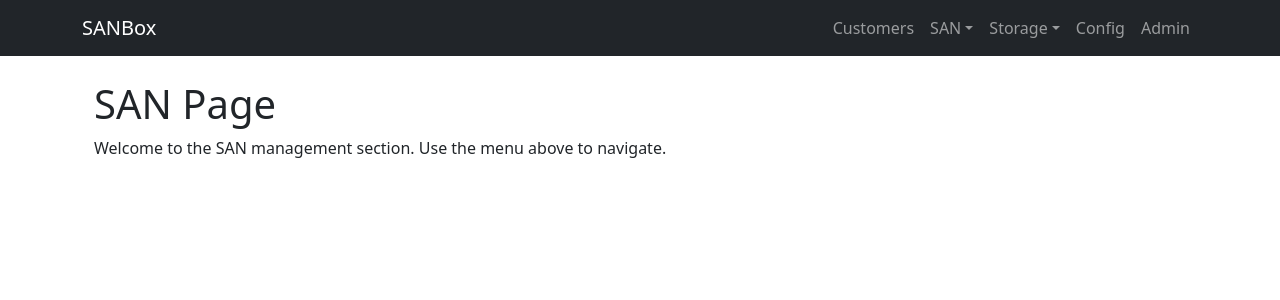
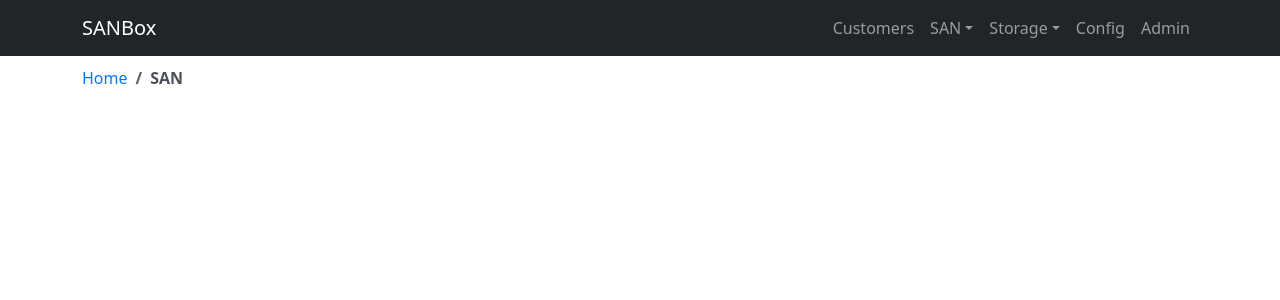
Before and after one commit to rickkoe/sanbox, a React (Create React App) app in the folder frontend/: page /san in a window 1280 px wide. Shown: the top 300 px of the page. Built offline with nearby package versions, Linux system fonts and the light colour scheme; what handsontable would draw is missing.

Commit message:
Add Breadcrumbs

```diff
--- a/frontend/src/App.js
+++ b/frontend/src/App.js
@@ -2,6 +2,7 @@ import React from "react";
 import { BrowserRouter as Router, Route, Routes, useLocation } from "react-router-dom";
 import SanNavbar from "./components/SanNavbar";
 import Navbar from "./components/Navbar";
+import Breadcrumbs from "./components/Breadcrumbs";
 import Home from "./pages/Home";
 import CustomersPage from "./pages/CustomersPage";
 import SanPage from "./pages/SanPage";
@@ -17,6 +18,7 @@ function App() {
     <Router>
       <SanVendorProvider>  {/* ✅ Now inside Router */}
         <Navbar />
+        <Breadcrumbs /> {/* ✅ Display breadcrumb below the navbar */}
         <SanNavbarWrapper /> {/* ✅ Conditionally render SanNavbar */}
         <div className="container mt-4">
           <Routes>
--- a/frontend/src/components/AliasTable.js
+++ b/frontend/src/components/AliasTable.js
@@ -47,7 +47,6 @@ const AliasTable = () => {
 
     return (
         <div className="container mt-4">
-            <h2>Aliases for Customer’s Projects</h2>
 
             {loading && <div className="alert alert-info">Loading aliases...</div>}
             {error && <div className="alert alert-danger">{error}</div>}
--- /dev/null
+++ b/frontend/src/components/Breadcrumbs.css
@@ -0,0 +1,23 @@
+/* ✅ Style the breadcrumb container */
+.breadcrumb-container {
+    /* padding: 10px 15px; */
+    border-radius: 5px;
+    margin-top: 10px;
+}
+
+/* ✅ Style the breadcrumb links */
+.breadcrumb a {
+    text-decoration: none;
+    color: #007bff;
+}
+
+.breadcrumb a:hover {
+    text-decoration: underline;
+    color: #0056b3;
+}
+
+/* ✅ Style the active breadcrumb item */
+.breadcrumb .active {
+    font-weight: bold;
+    color: #495057;
+}
--- /dev/null
+++ b/frontend/src/components/Breadcrumbs.js
@@ -0,0 +1,33 @@
+import React from "react";
+import { Link, useLocation } from "react-router-dom";
+import { Breadcrumb, Container } from "react-bootstrap";
+import "./Breadcrumbs.css"; // ✅ Import custom styles
+
+const Breadcrumbs = () => {
+    const location = useLocation();
+
+    // ✅ Convert the pathname into breadcrumb items
+    const paths = location.pathname.split("/").filter(path => path);
+
+    return (
+        <Container>
+            <div className="breadcrumb-container">
+                <Breadcrumb>
+                    <Breadcrumb.Item linkAs={Link} linkProps={{ to: "/" }}>
+                        Home
+                    </Breadcrumb.Item>
+                    {paths.map((path, index) => {
+                        const routeTo = "/" + paths.slice(0, index + 1).join("/");
+                        return (
+                            <Breadcrumb.Item key={index} linkAs={Link} linkProps={{ to: routeTo }} active={index === paths.length - 1}>
+                                {path.toLowerCase() === "san" ? "SAN" : path.charAt(0).toUpperCase() + path.slice(1)}
+                            </Breadcrumb.Item>
+                        );
+                    })}
+                </Breadcrumb>
+            </div>
+        </Container>
+    );
+};
+
+export default Breadcrumbs;
--- a/frontend/src/components/ConfigForm.js
+++ b/frontend/src/components/ConfigForm.js
@@ -95,8 +95,6 @@ const ConfigForm = () => {
 
     return (
         <div className="container mt-4">
-            <h2>Configuration Settings</h2>
-
             {config && unsavedConfig && (
                 <form>
                     {/* ✅ Customer Dropdown */}
--- a/frontend/src/components/CustomerTable.js
+++ b/frontend/src/components/CustomerTable.js
@@ -141,9 +141,7 @@ const CustomerTable = () => {
     };
 
     return (
-        <div className="container mt-4">
-            <h2>Customers</h2>
-
+        <div className="container">
             {loading && <div className="alert alert-info">Loading customers...</div>}
             {error && <div className="alert alert-danger">{error}</div>}
 
--- a/frontend/src/components/FabricTable.js
+++ b/frontend/src/components/FabricTable.js
@@ -35,7 +35,6 @@ const FabricTable = () => {
 
     return (
         <div className="container mt-4">
-            <h2>Fabrics for Active Customer</h2>
 
             {loading && <div className="alert alert-info">Loading fabrics...</div>}
             {error && <div className="alert alert-danger">{error}</div>}
--- a/frontend/src/pages/SanPage.js
+++ b/frontend/src/pages/SanPage.js
@@ -5,8 +5,6 @@ const SanPage = () => {
   return (
     <div className="container mt-4">
       <SanNavbar />  {/* Secondary navbar appears here */}
-      <h1>SAN Page</h1>
-      <p>Welcome to the SAN management section. Use the menu above to navigate.</p>
     </div>
   );
 };
```
